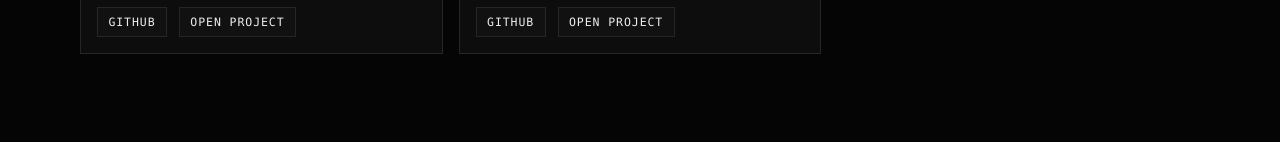
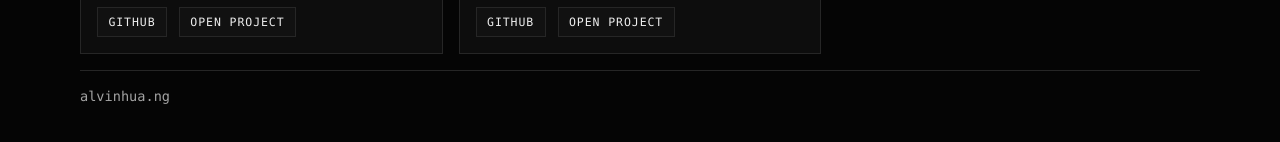
Before and after one commit to alvinhhh/stupid-ideas-hub, a Next.js app: page / in a window 1280 px wide. Shown: the part 456-598 px from the top of the page. Built offline with nearby package versions, Linux system fonts and the light colour scheme.

Commit message:
fix: add plain footer links to hub and project pages

```diff
--- a/app/globals.css
+++ b/app/globals.css
@@ -133,3 +133,15 @@ textarea {
 .plain-card {
   padding: 1rem;
 }
+
+.plain-footer {
+  margin-top: 1rem;
+  padding-top: 0.9rem;
+  border-top: 1px solid var(--line);
+  color: var(--muted);
+  font-size: 0.85rem;
+}
+
+.plain-footer a {
+  color: var(--text);
+}
--- a/app/page.tsx
+++ b/app/page.tsx
@@ -32,6 +32,10 @@ export default function Home() {
           </article>
         ))}
       </section>
+
+      <footer className='plain-footer'>
+        <span>alvinhua.ng</span>
+      </footer>
     </main>
   );
 }
--- a/projects/chess-chaos/src/App.jsx
+++ b/projects/chess-chaos/src/App.jsx
@@ -485,6 +485,10 @@ export default function App() {
           </section>
         </aside>
       </section>
+
+      <footer className='plain-footer'>
+        <a href='https://alvinhua.ng' target='_blank' rel='noreferrer'>alvinhua.ng</a>
+      </footer>
     </main>
   );
 }
--- a/projects/chess-chaos/src/styles.css
+++ b/projects/chess-chaos/src/styles.css
@@ -309,6 +309,16 @@ button.secondary {
   overflow: auto;
 }
 
+.plain-footer {
+  margin-top: -0.4rem;
+  color: #a3a3a3;
+  font-size: 0.85rem;
+}
+
+.plain-footer a {
+  color: #ededed;
+}
+
 @media (max-width: 980px) {
   body {
     overflow: auto;
--- a/projects/not-hotdog/src/App.jsx
+++ b/projects/not-hotdog/src/App.jsx
@@ -76,6 +76,10 @@ export default function App() {
           </div>
         ))}
       </section>
+
+      <footer className='plain-footer'>
+        <a href='https://alvinhua.ng' target='_blank' rel='noreferrer'>alvinhua.ng</a>
+      </footer>
     </main>
   );
 }
--- a/projects/not-hotdog/src/styles.css
+++ b/projects/not-hotdog/src/styles.css
@@ -119,3 +119,12 @@ button:hover {
 .prediction-row:first-child {
   border-top: 0;
 }
+
+.plain-footer {
+  color: #a3a3a3;
+  font-size: 0.85rem;
+}
+
+.plain-footer a {
+  color: #ededed;
+}
--- a/projects/pitch-ipsum/src/App.jsx
+++ b/projects/pitch-ipsum/src/App.jsx
@@ -90,6 +90,10 @@ export default function App() {
       <section className='card output'>
         <pre>{copyBuffer}</pre>
       </section>
+
+      <footer className='plain-footer'>
+        <a href='https://alvinhua.ng' target='_blank' rel='noreferrer'>alvinhua.ng</a>
+      </footer>
     </main>
   );
 }
--- a/projects/pitch-ipsum/src/styles.css
+++ b/projects/pitch-ipsum/src/styles.css
@@ -81,3 +81,13 @@ button:hover {
   white-space: pre-wrap;
   line-height: 1.7;
 }
+
+.plain-footer {
+  padding-top: 0.4rem;
+  color: #a3a3a3;
+  font-size: 0.85rem;
+}
+
+.plain-footer a {
+  color: #ededed;
+}
--- a/projects/tc-life-ruiner/src/App.jsx
+++ b/projects/tc-life-ruiner/src/App.jsx
@@ -46,6 +46,10 @@ export default function App() {
           <ol>{result.map((sentence) => <li key={sentence}>{sentence}</li>)}</ol>
         )}
       </section>
+
+      <footer className='plain-footer'>
+        <a href='https://alvinhua.ng' target='_blank' rel='noreferrer'>alvinhua.ng</a>
+      </footer>
     </main>
   );
 }
--- a/projects/tc-life-ruiner/src/styles.css
+++ b/projects/tc-life-ruiner/src/styles.css
@@ -78,3 +78,12 @@ button:hover {
 ol {
   padding-left: 1.25rem;
 }
+
+.plain-footer {
+  color: #a3a3a3;
+  font-size: 0.85rem;
+}
+
+.plain-footer a {
+  color: #ededed;
+}
--- a/projects/vc-rejection-clicker/src/App.tsx
+++ b/projects/vc-rejection-clicker/src/App.tsx
@@ -54,6 +54,10 @@ export default function App() {
         </div>
         <pre>{currentEmail.body}</pre>
       </section>
+
+      <footer className='plain-footer'>
+        <a href='https://alvinhua.ng' target='_blank' rel='noreferrer'>alvinhua.ng</a>
+      </footer>
     </main>
   );
 }
--- a/projects/vc-rejection-clicker/src/styles.css
+++ b/projects/vc-rejection-clicker/src/styles.css
@@ -107,3 +107,12 @@ pre {
   display: grid;
   gap: 1rem;
 }
+
+.plain-footer {
+  color: #a3a3a3;
+  font-size: 0.85rem;
+}
+
+.plain-footer a {
+  color: #ededed;
+}
```
